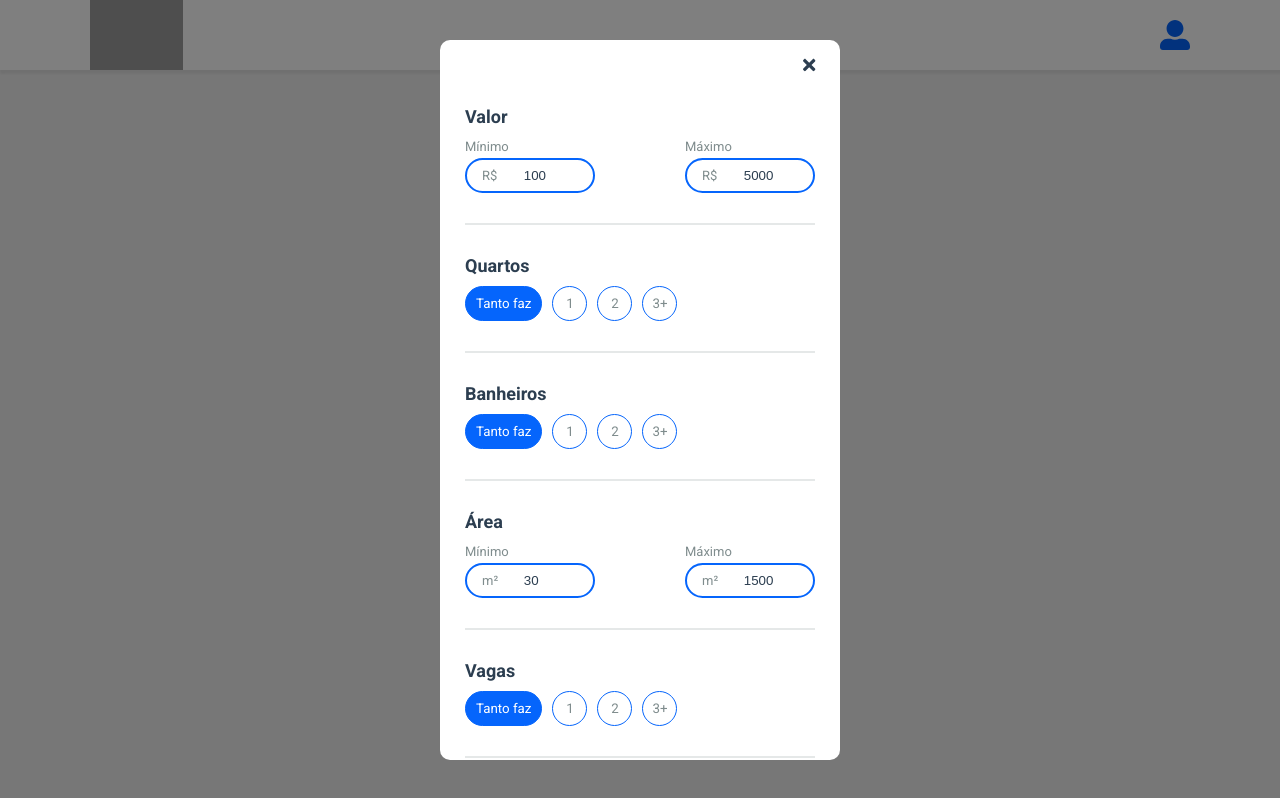
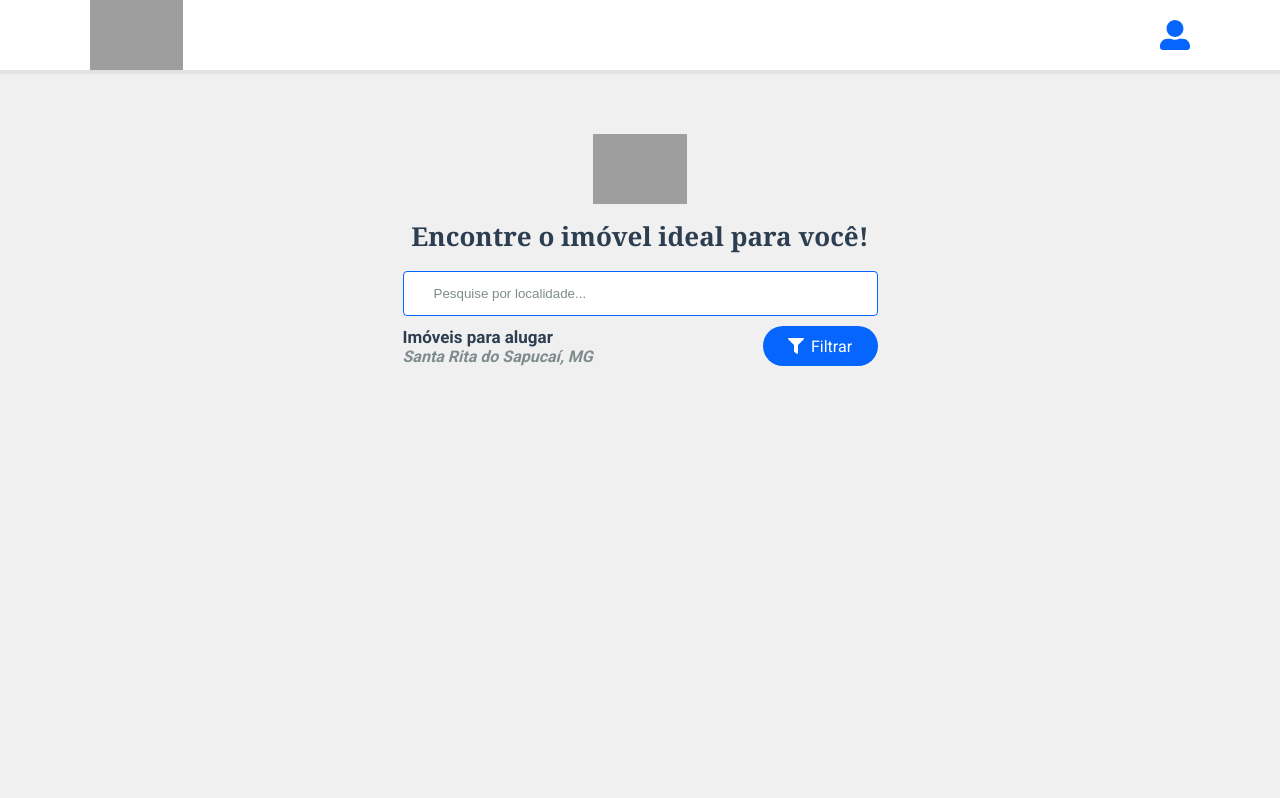
Before and after one commit to alexanderaugusto/locus-web, a Next.js app: page / in a window 1280 px wide. Built offline with nearby package versions, Linux system fonts and the light colour scheme; grey boxes are pictures that could not be loaded.

Commit message:
start home page layout

```diff
--- a/src/pages/index.tsx
+++ b/src/pages/index.tsx
@@ -1,9 +1,14 @@
 import React, { useState } from 'react'
 import Head from 'next/head'
-import { Header, FilterModal } from '../components'
+import { Header, FilterModal, Input, Button } from '../components'
+import { FontAwesomeIcon as Icon } from '@fortawesome/react-fontawesome'
+import { faSearch, faFilter } from '@fortawesome/free-solid-svg-icons'
+
+import Logo from '../assets/logo-black.png'
 
 const Home: React.FC = () => {
-  const [filterOpen, setFilterOpen] = useState(true)
+  const [filterOpen, setFilterOpen] = useState(false)
+  const [searchText, setSearchText] = useState('')
 
   return (
     <div>
@@ -11,7 +16,7 @@ const Home: React.FC = () => {
         <title>IMovel - Nunca foi tão fácil alugar um imóvel</title>
       </Head>
 
-      <main>
+      <main className="home-page">
         <Header />
 
         <FilterModal
@@ -19,6 +24,33 @@ const Home: React.FC = () => {
           onToggle={() => setFilterOpen(false)}
           applyFilter={options => console.log(options)}
         />
+
+        <form className="home-form">
+          <img src={Logo} alt="IMovel" />
+          <h1>Encontre o imóvel ideal para você!</h1>
+          <Input
+            // icon={faSearch}
+            placeholder="Pesquise por localidade..."
+            value={searchText}
+            onChange={e => setSearchText(e.target.value)}
+          />
+          <div className="filter">
+            <div className="filter-location">
+              <p className="filter-title">Imóveis para alugar</p>
+              <p className="filter-city">Santa Rita do Sapucaí, MG</p>
+            </div>
+            <Button
+              className="filter-btn"
+              type="button"
+              onClick={() => {
+                setFilterOpen(true)
+              }}
+            >
+              <Icon id="icon" icon={faFilter} />
+              Filtrar
+            </Button>
+          </div>
+        </form>
       </main>
     </div>
   )
--- a/src/styles/pages/Home.css
+++ b/src/styles/pages/Home.css
@@ -0,0 +1,65 @@
+.home-page{
+  display: flex;
+  flex-direction: column;
+  align-items: center;
+}
+
+.home-page .home-form{
+  max-width: 475px;
+  width: 90%;
+  display: flex;
+  flex-direction: column;
+  align-items: center;
+  margin-top: 8vh;
+}
+
+.home-page .home-form img{
+  width: auto;
+  height: 70px;
+}
+
+.home-page .home-form h1{
+  margin: 14px 0px;
+  font-size: 26px;
+  font-weight: 600;
+  font-family: Georgia, 'Times New Roman', Times, serif;
+  color: #2C3E50;
+  text-align: center;
+}
+
+.home-page .home-form .input .input-container {
+  border-radius: 4px;
+  border: 1px solid #0565FC;
+  height: 45px;
+}
+
+.home-page .home-form .filter {
+  width: 100%;
+  margin-top: 10px;
+  display: flex;
+  align-items: center;
+  justify-content: space-between;
+}
+
+.home-page .home-form .filter .filter-location .filter-title {
+  font-size: 17px;
+  font-weight: bold;
+  color: #2C3E50;
+}
+
+.home-page .home-form .filter .filter-location .filter-city {
+  font-size: 16px;
+  font-weight: 600;
+  font-style: italic;
+  color: #7F8C8D;
+}
+
+.home-page .home-form .filter .filter-btn {
+  width: 115px;
+  height: 40px;
+  font-size: 16px;
+}
+
+.home-page .home-form .filter .filter-btn #icon {
+  margin-right: 7px;
+}
```
